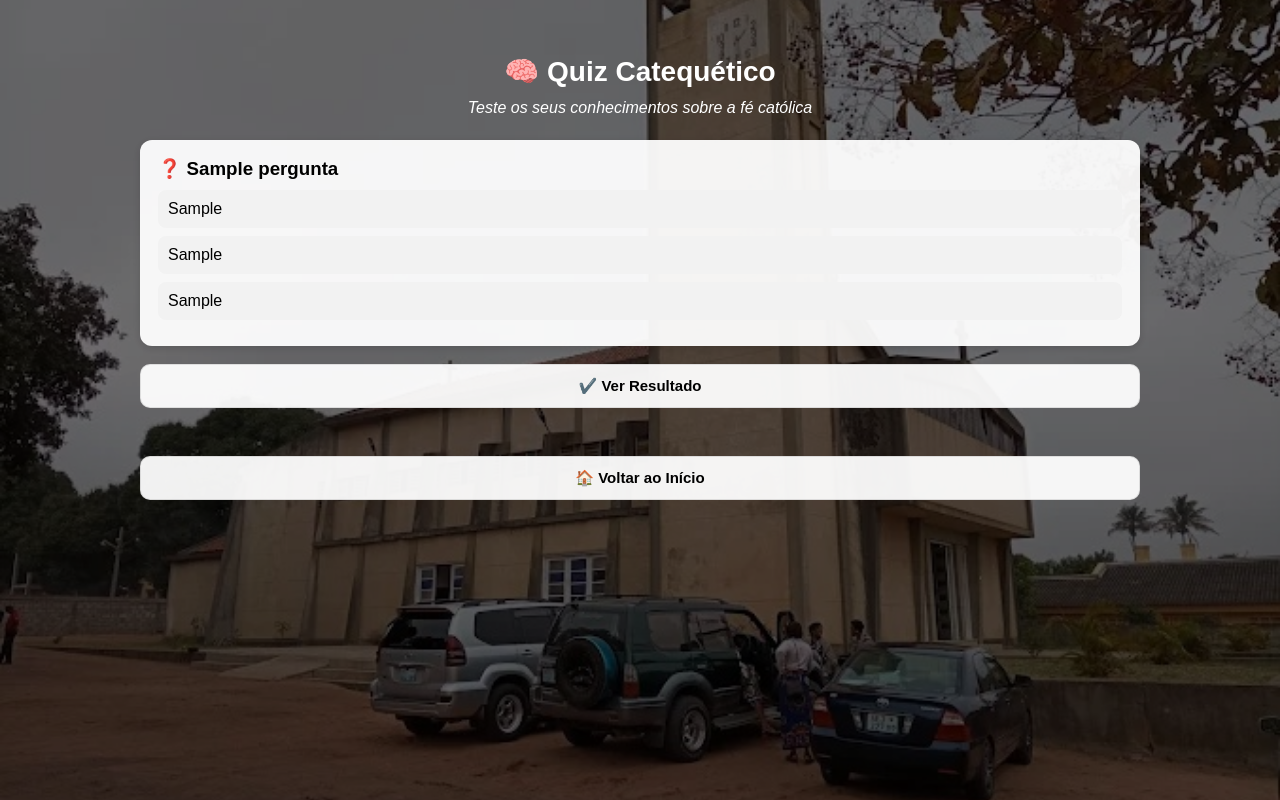
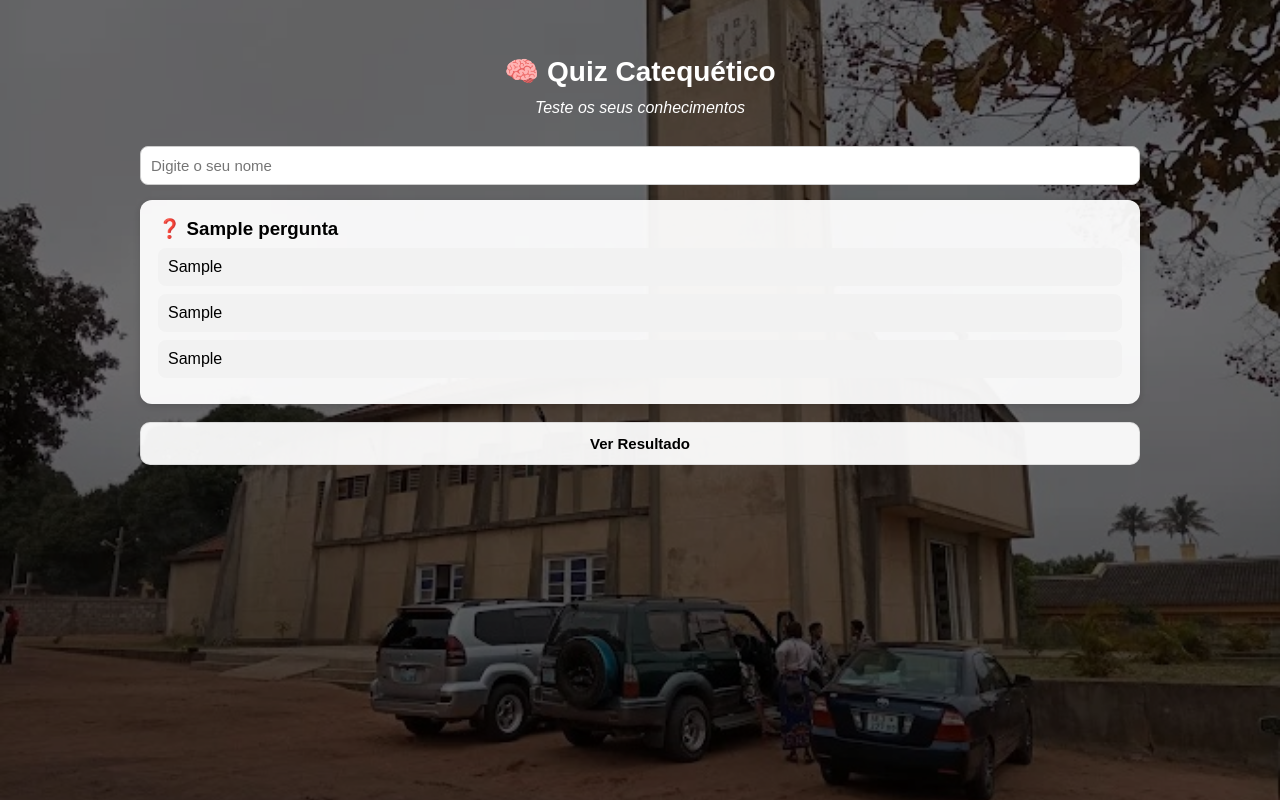
Before and after one commit to FSavel/sao-miguel-digital, a Flask app: template templates/quiz.html in a window 1280 px wide. Run offline with Flask 3, Linux system fonts and the light colour scheme; the template is opened without the code that fills it: most values are stand-ins (such as "Sample title", 1, 10 or a date in 2020); parts of the project's set-up code (start-up, migrations or seed data) failed here and were passed over.

Commit message:
Update quiz.html

```diff
--- a/templates/quiz.html
+++ b/templates/quiz.html
@@ -8,36 +8,52 @@
 <link rel="stylesheet" href="{{ url_for('static', filename='style.css') }}">
 
 <style>
+
 .opcao {
-            display: block;
-            margin: 8px 0;
-            padding: 10px;
-            border-radius: 8px;
-            background: #f2f2f2;
-            cursor: pointer;
-            transition: 0.2s;
+    display:block;
+    margin:8px 0;
+    padding:10px;
+    border-radius:8px;
+    background:#f2f2f2;
+    cursor:pointer;
 }
 
 .opcao:hover {
-            background: #ddd;
+    background:#ddd;
 }
 
-        .opcao.selecionada {
-            background: #2ecc71;
-            color: white;
+.opcao.correct {
+    background:#2ecc71 !important;
+    color:white;
+}
+
+.opcao.wrong {
+    background:#e74c3c !important;
+    color:white;
+}
+
+.explicacao {
+    margin-top:10px;
+    font-style:italic;
+    color:#333;
+    display:none;
 }
 
 .resultado {
-            font-size: 22px;
-            font-weight: bold;
-            text-align: center;
-            margin-top: 20px;
-            color: #000;
+    text-align:center;
+    font-size:22px;
+    font-weight:bold;
+    margin-top:20px;
 }
 
-        .card h3 {
-            margin-bottom: 10px;
+input.nome {
+    width:100%;
+    padding:10px;
+    margin-bottom:15px;
+    border-radius:8px;
+    border:1px solid #ccc;
 }
+
 </style>
 
 </head>
@@ -50,9 +66,10 @@
 
 <h1 class="titulo-principal">🧠 Quiz Catequético</h1>
 
-        <p class="frase-biblica">
-            Teste os seus conhecimentos sobre a fé católica
-        </p>
+<p class="frase-biblica">Teste os seus conhecimentos</p>
+
+<!-- NOME DO PARTICIPANTE -->
+<input id="nome" class="nome" placeholder="Digite o seu nome">
 
 <form id="quizForm">
 
@@ -60,39 +77,28 @@
 
 <div class="card"
      data-index="{{ loop.index0 }}"
-                 data-resposta="{{ q.resposta_correta }}">
+     data-resposta="{{ q.resposta_correta }}"
+     data-explicacao="{{ q.explicacao }}">
 
 <h3>❓ {{ q.pergunta }}</h3>
 
-                <div class="opcao" onclick="selecionar(this, {{ loop.index0 }})">
-                    {{ q.opcao1 }}
-                </div>
+<div class="opcao" onclick="selecionar(this, {{ loop.index0 }})">{{ q.opcao1 }}</div>
+<div class="opcao" onclick="selecionar(this, {{ loop.index0 }})">{{ q.opcao2 }}</div>
+<div class="opcao" onclick="selecionar(this, {{ loop.index0 }})">{{ q.opcao3 }}</div>
 
-                <div class="opcao" onclick="selecionar(this, {{ loop.index0 }})">
-                    {{ q.opcao2 }}
-                </div>
-
-                <div class="opcao" onclick="selecionar(this, {{ loop.index0 }})">
-                    {{ q.opcao3 }}
-                </div>
+<div class="explicacao">💡 {{ q.explicacao }}</div>
 
 </div>
 
 {% endfor %}
 
 <button type="button" class="botao" onclick="corrigir()">
-                ✔️ Ver Resultado
+Ver Resultado
 </button>
 
 </form>
 
 <div id="resultado" class="resultado"></div>
-
-        <br>
-
-        <a href="/" class="botao">
-            🏠 Voltar ao Início
-        </a>
 
 </div>
 
@@ -102,16 +108,16 @@
 
 let respostas = {};
 
-function selecionar(el, index) {
+function selecionar(el, i) {
 
     let card = el.parentElement;
     let opcoes = card.querySelectorAll(".opcao");
 
-    opcoes.forEach(o => o.classList.remove("selecionada"));
+    opcoes.forEach(o => o.classList.remove("selected"));
 
-    el.classList.add("selecionada");
+    el.classList.add("selected");
 
-    respostas[index] = el.innerText.trim();
+    respostas[i] = el.innerText.trim();
 }
 
 function corrigir() {
@@ -119,18 +125,54 @@ function corrigir() {
     let cards = document.querySelectorAll(".card");
     let pontos = 0;
 
+    let nome = document.getElementById("nome").value || "Anónimo";
+
     cards.forEach((card, i) => {
 
         let correta = card.getAttribute("data-resposta");
+        let explicacao = card.querySelector(".explicacao");
+
+        let opcoes = card.querySelectorAll(".opcao");
+
+        opcoes.forEach(op => {
+
+            let texto = op.innerText.trim();
+
+            if (texto === correta) {
+                op.classList.add("correct");
+            }
+
+            if (respostas[i] && texto === respostas[i] && texto !== correta) {
+                op.classList.add("wrong");
+            }
+
+        });
 
         if (respostas[i] === correta) {
             pontos++;
         }
 
+        explicacao.style.display = "block";
     });
 
+    let total = cards.length;
+    let percent = Math.round((pontos / total) * 100);
+
     document.getElementById("resultado").innerHTML =
-        "📊 Pontuação final: " + pontos + " / " + cards.length;
+        `Parabéns ${nome}! 🎉<br>Pontuação: ${pontos}/${total} (${percent}%)`;
+
+    // enviar para backend
+    fetch("/quiz_resultado", {
+        method: "POST",
+        headers: {"Content-Type": "application/json"},
+        body: JSON.stringify({
+            nome: nome,
+            pontos: pontos,
+            total: total,
+            percentagem: percent
+        })
+    });
+
 }
 
 </script>
```
Lines whose indentation alone changed are shown as unchanged.
